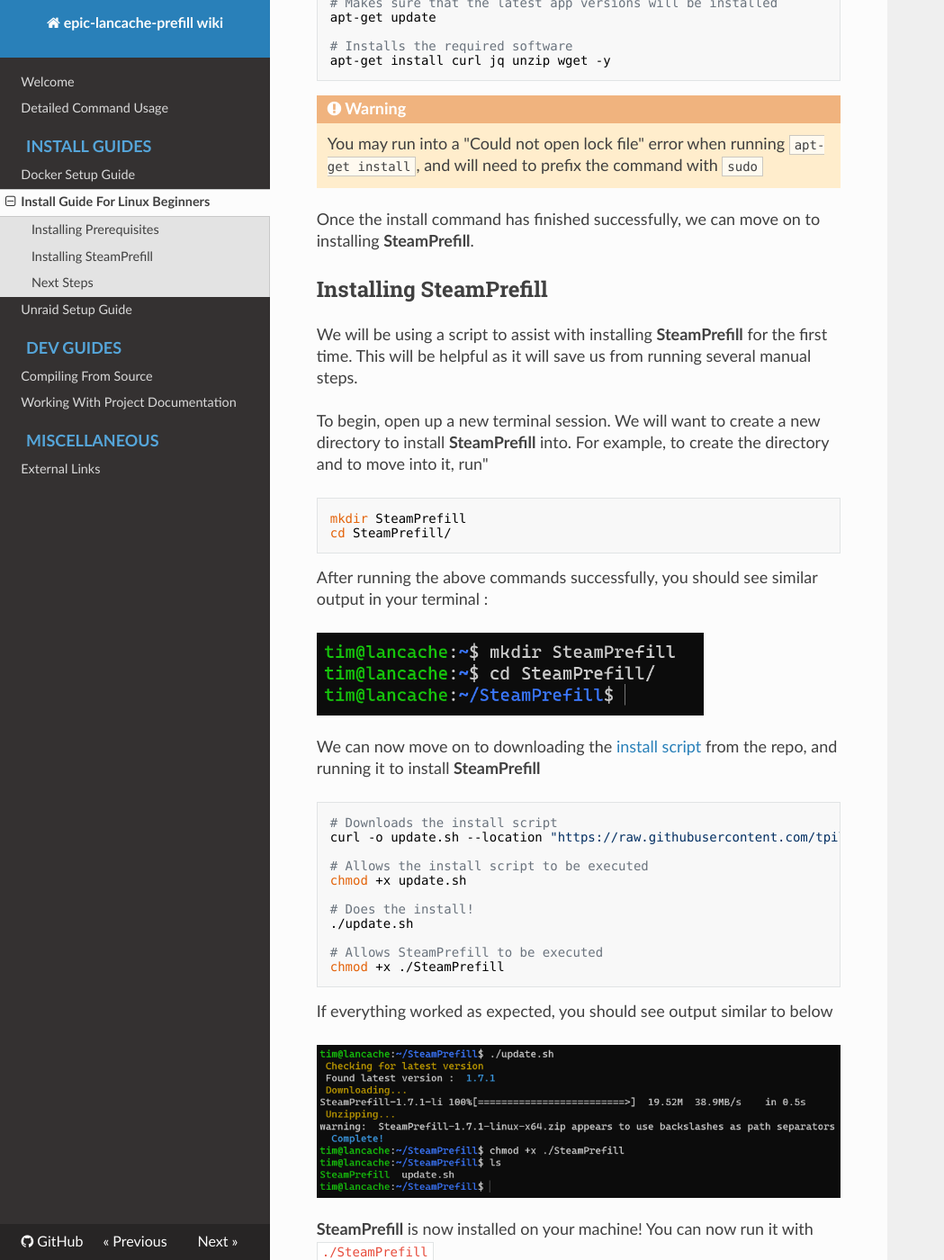
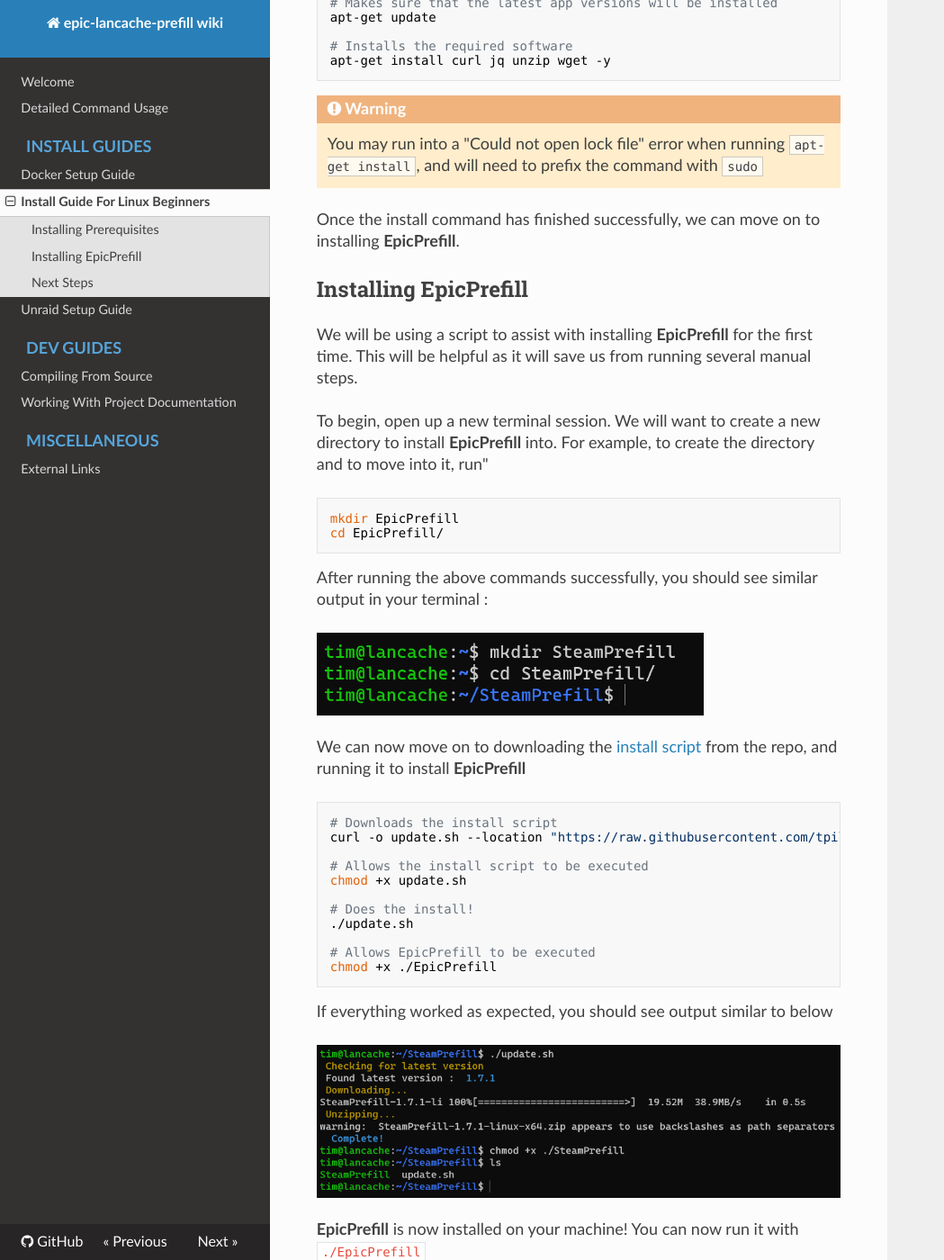
Before and after one commit to tpill90/epic-lancache-prefill, an MkDocs documentation site: the page built from docs/mkdocs/install-guides/Install-Guide-For-Linux-Beginners.md, in a window 1280 px wide and 1400 px high, scrolled down 675 px. Shown: the whole window at 90% size, without its empty margins (0-1049 px from the left). Built offline with MkDocs 1.6.1, drawn with Linux system fonts in a browser that asks for light colours; nearby versions of some CDN libraries; some of the changed text lies outside the part shown.

Commit message:
Removing references to SteamPrefill

````diff
--- a/docs/mkdocs/install-guides/Install-Guide-For-Linux-Beginners.md
+++ b/docs/mkdocs/install-guides/Install-Guide-For-Linux-Beginners.md
@@ -1,10 +1,10 @@
 # Install Guide For Linux Beginners
 
-This guide is written to help Linux beginners successfully download **SteamPrefill** on their Lancache caching server.
+This guide is written to help Linux beginners successfully download **EpicPrefill** on their Lancache caching server.
 
 ## Installing Prerequisites
 
-Prior to installing **SteamPrefill** we will need to make sure that `curl`, `jq`, and `unzip` are already installed on our system.  Depending on your machine's configuration, this software may or may not already be installed.  Regardless, the following steps will ensure that everything needed is successfully installed.
+Prior to installing **EpicPrefill** we will need to make sure that `curl`, `jq`, and `unzip` are already installed on our system.  Depending on your machine's configuration, this software may or may not already be installed.  Regardless, the following steps will ensure that everything needed is successfully installed.
 
 !!! note
     These steps assume that you are using Ubuntu/Debian.  Depending on which Linux distro you are using, you may have to use slightly different commands.
@@ -22,28 +22,28 @@
 !!! Warning
     You may run into a "Could not open lock file" error when running `apt-get install`, and will need to prefix the command with `sudo`
 
-Once the install command has finished successfully, we can move on to installing **SteamPrefill**.
+Once the install command has finished successfully, we can move on to installing **EpicPrefill**.
 
-## Installing SteamPrefill
+## Installing EpicPrefill
 
-We will be using a script to assist with installing **SteamPrefill** for the first time.  This will be helpful as it will save us from running several manual steps.
+We will be using a script to assist with installing **EpicPrefill** for the first time.  This will be helpful as it will save us from running several manual steps.
 
-To begin, open up a new terminal session.  We will want to create a new directory to install **SteamPrefill** into.  For example, to create the directory and to move into it, run"
+To begin, open up a new terminal session.  We will want to create a new directory to install **EpicPrefill** into.  For example, to create the directory and to move into it, run"
 
 ``` bash
-mkdir SteamPrefill
-cd SteamPrefill/
+mkdir EpicPrefill
+cd EpicPrefill/
 ```
 
 After running the above commands successfully, you should see similar output in your terminal :
 
 ![create](../images/install-guides/Create-SteamPrefill-Directory.png){: style="width:430px"}
 
-We can now move on to downloading the [install script](https://github.com/tpill90/steam-lancache-prefill/blob/master/scripts/update.sh) from the repo, and running it to install **SteamPrefill**
+We can now move on to downloading the [install script](https://github.com/tpill90/epic-lancache-prefill/blob/master/scripts/update.sh) from the repo, and running it to install **EpicPrefill**
 
 ```bash
 # Downloads the install script
-curl -o update.sh --location "https://raw.githubusercontent.com/tpill90/steam-lancache-prefill/master/scripts/update.sh"
+curl -o update.sh --location "https://raw.githubusercontent.com/tpill90/epic-lancache-prefill/master/scripts/update.sh"
 
 # Allows the install script to be executed
 chmod +x update.sh
@@ -51,20 +51,20 @@
 # Does the install!
 ./update.sh
 
-# Allows SteamPrefill to be executed
-chmod +x ./SteamPrefill
+# Allows EpicPrefill to be executed
+chmod +x ./EpicPrefill
 ```
 
 If everything worked as expected, you should see output similar to below
 
 ![linux install](../images/install-guides/Successful-Linux-Install.png){: style="width:850px"}
 
-**SteamPrefill** is now installed on your machine!  You can now run it with `./SteamPrefill`
+**EpicPrefill** is now installed on your machine!  You can now run it with `./EpicPrefill`
 
 ## Next Steps
 
-If you are new to **SteamPrefill** and would like an introductory tutorial, see the [Getting Started](https://github.com/tpill90/steam-lancache-prefill#getting-started) guide.
+If you are new to **EpicPrefill** and would like an introductory tutorial, see the [Getting Started](https://github.com/tpill90/epic-lancache-prefill#getting-started) guide.
 
-Answers to common issues and questions can be found at [Frequently Asked Questions](https://github.com/tpill90/steam-lancache-prefill#frequently-asked-questions).
+Answers to common issues and questions can be found at [Frequently Asked Questions](https://github.com/tpill90/epic-lancache-prefill#frequently-asked-questions).
 
-Alternatively, to see all of the features that **SteamPrefill** offers, take a look at [Detailed command usage](https://github.com/tpill90/steam-lancache-prefill/wiki/Detailed-Command-Usage)
+Alternatively, to see all of the features that **EpicPrefill** offers, take a look at [Detailed command usage](https://tpill90.github.io/epic-lancache-prefill/Detailed-Command-Usage/)
````
Also changed, not shown: docs/mkdocs/install-guides/Docker-Setup-Guide.md (+10 -10 lines), 4 other files.
